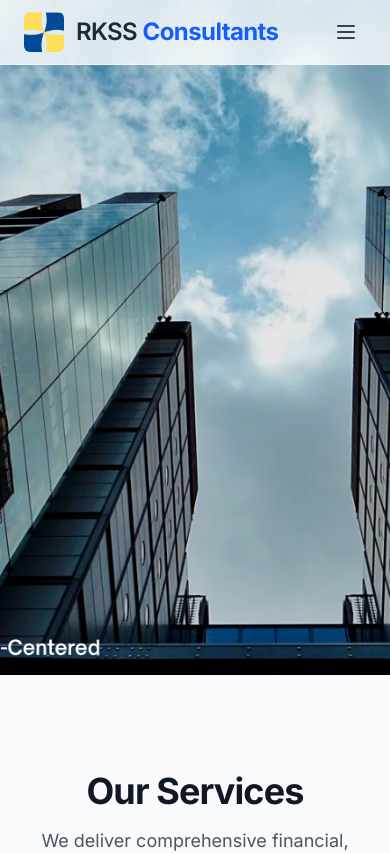
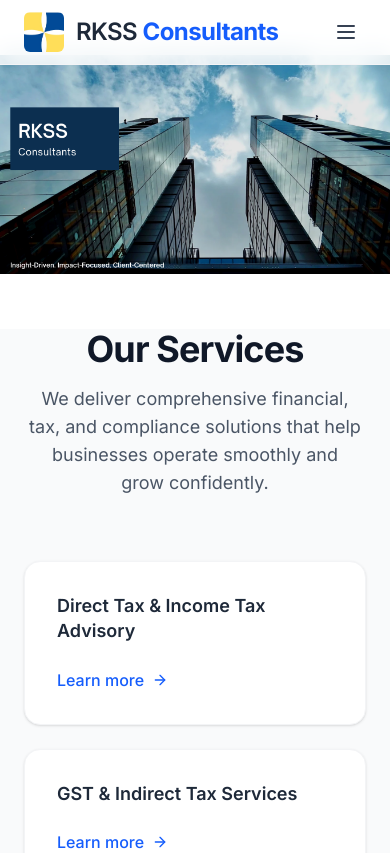
Before and after one commit to rohankumar390/rkss-portfolio, a Next.js app: page / in a window 390 px wide. Shown: the top 853 px of the page. Built offline with nearby package versions, Linux system fonts and the light colour scheme.

Commit message:
adding number

```diff
--- a/src/components/CTASection.tsx
+++ b/src/components/CTASection.tsx
@@ -19,7 +19,7 @@ export default function CTASection() {
           <div className="flex items-center space-x-3 text-gray-200">
             <Phone className="w-5 h-5 text-blue-300" />
             <span className="text-base md:text-lg font-medium">
-              (+91) 9958455662, 9810117603,
+              (+91) 9958455662, 9810117603, 011-011-456711616,
             </span>
           </div>
           <div className="flex items-center space-x-3 text-gray-200">
--- a/src/components/Hero.tsx
+++ b/src/components/Hero.tsx
@@ -2,13 +2,26 @@ import Image from "next/image";
 
 export default function Hero() {
   return (
-    <section className="relative w-full h-[80vh] md:h-[120vh] flex items-center justify-center overflow-hidden pt-16">
+    <section
+      className="
+        relative w-full
+        h-[39vh]            /* mobile height */
+        sm:h-[55vh]         /* small devices */
+        md:h-[80vh]         /* tablets */
+        lg:h-[100vh]        /* desktop */
+        flex items-center justify-center
+        overflow-hidden pt-16
+      "
+    >
       {/* Background Image */}
       <Image
         src="/banner_3.png"
         alt="RKSS Consultants Building"
         fill
-        className="object-cover"
+        className="
+          object-contain     /* default on mobile */
+          md:object-cover    /* cover on tablet+ */
+        "
         priority
       />
     </section>
--- a/src/components/ServicesPreview.tsx
+++ b/src/components/ServicesPreview.tsx
@@ -46,7 +46,7 @@ const services = [
 
 export default function ServicesPreview() {
   return (
-    <section className="bg-gray-50 text-gray-900 py-24 font-[Inter]">
+      <section className="bg-gray-50 text-gray-900 sm:py-14 md:py-20 lg:py-24 font-[Inter]">
       <div className="container mx-auto px-6 md:px-10">
         {/* Section Header */}
         <div className="text-center mb-16">
```
